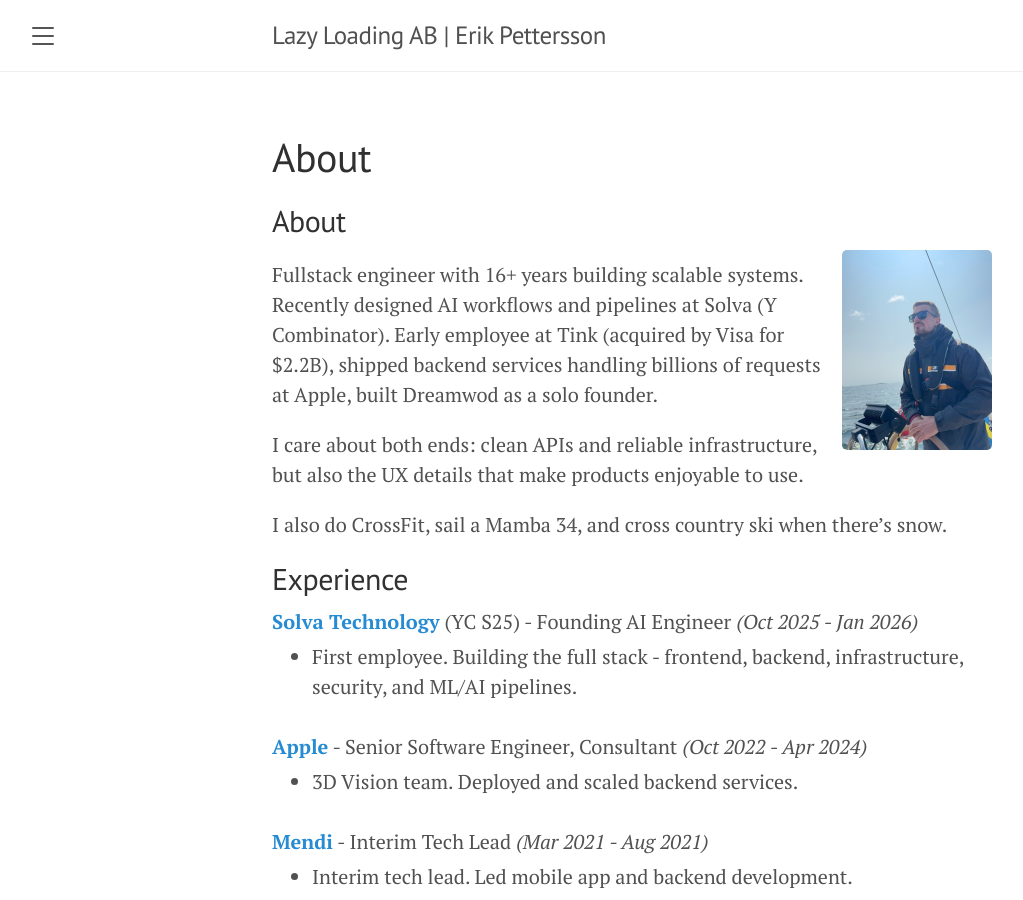
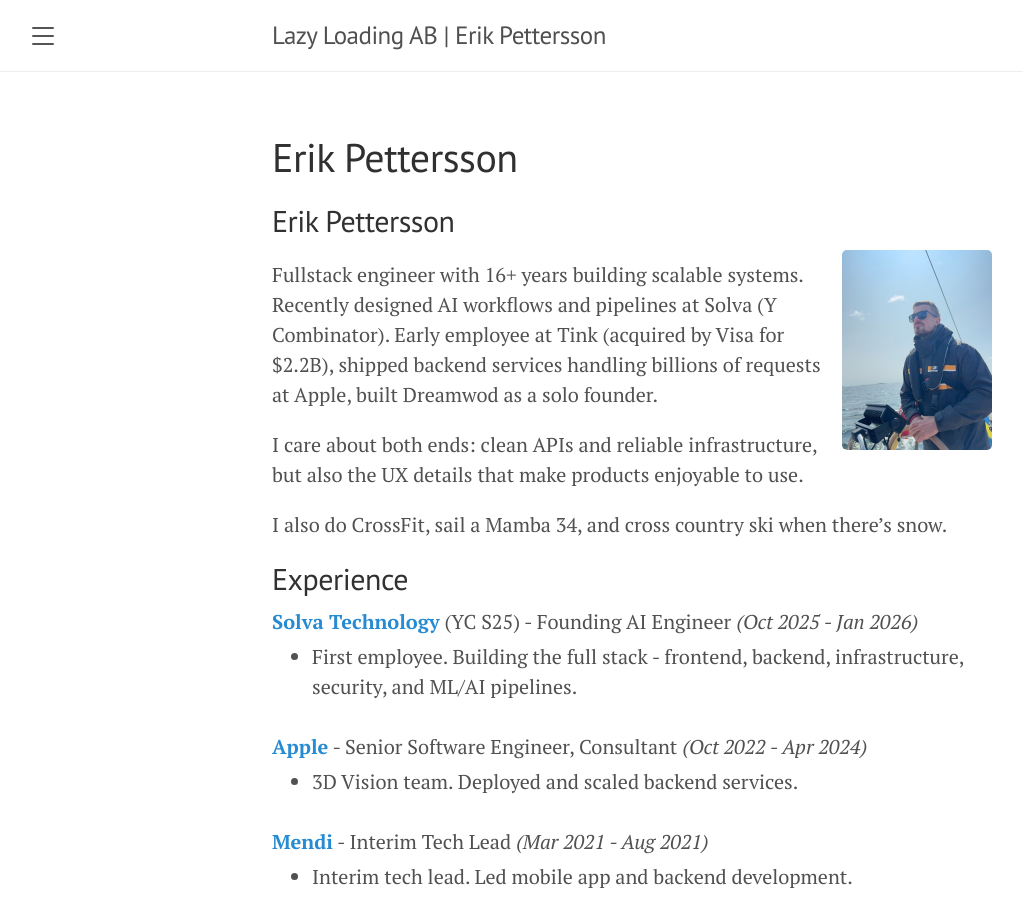
Before and after one commit to lazyloading-ab/lazyloading-ab.github.io, a Jekyll site: the page built from index.md, in a window 1280 px wide and 900 px high. Shown: the whole window, without its empty margins (8-1031 px from the left). Built offline with Jekyll 4.4.1, drawn with Linux system fonts in a browser that asks for light colours; our own code applies the rules of GitHub Pages for plain Markdown files.

Commit message:
Change first heading from About to Erik Pettersson
Co-Authored-By: Claude Opus 4.5 <noreply@anthropic.com>

```diff
--- a/index.md
+++ b/index.md
@@ -2,7 +2,7 @@
 layout: page
 ---
 
-## About
+## Erik Pettersson
 
 <img src="/public/erik.jpg" alt="Erik Pettersson" class="profile-photo">
 
```
